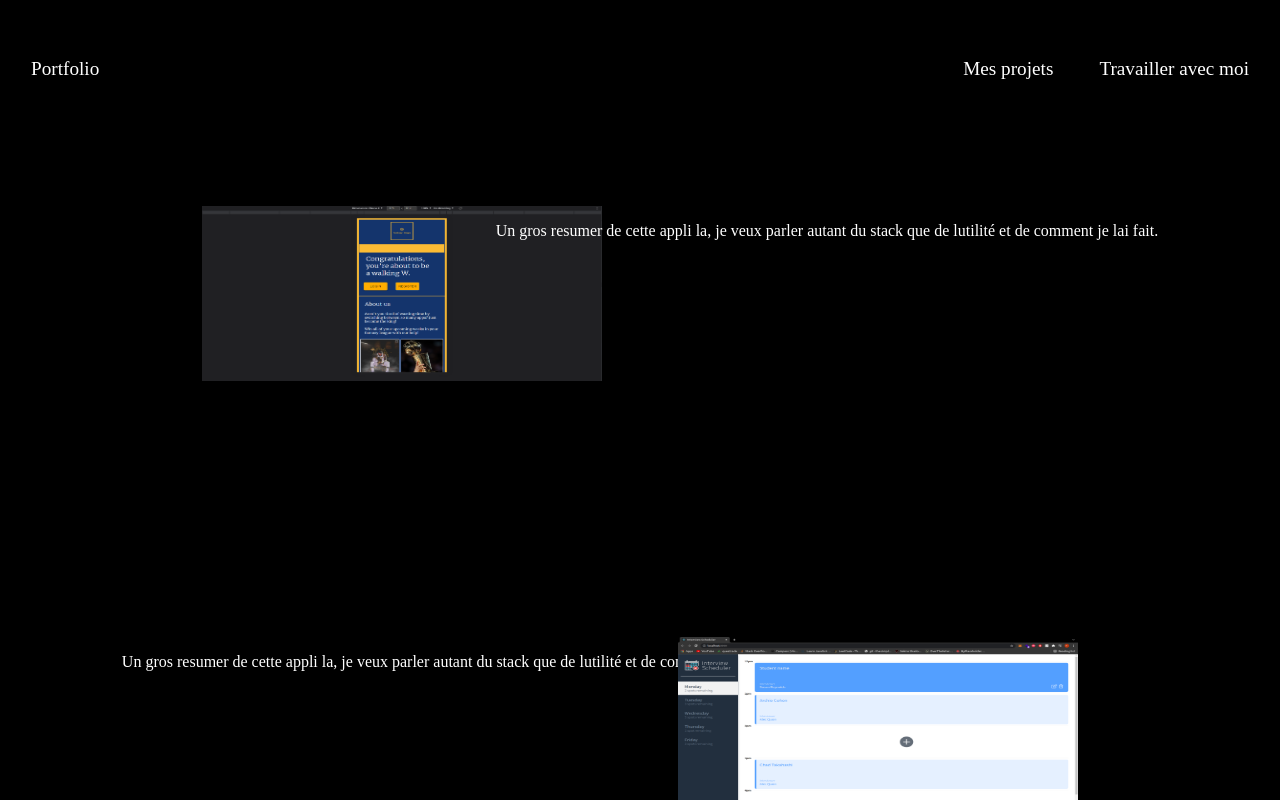
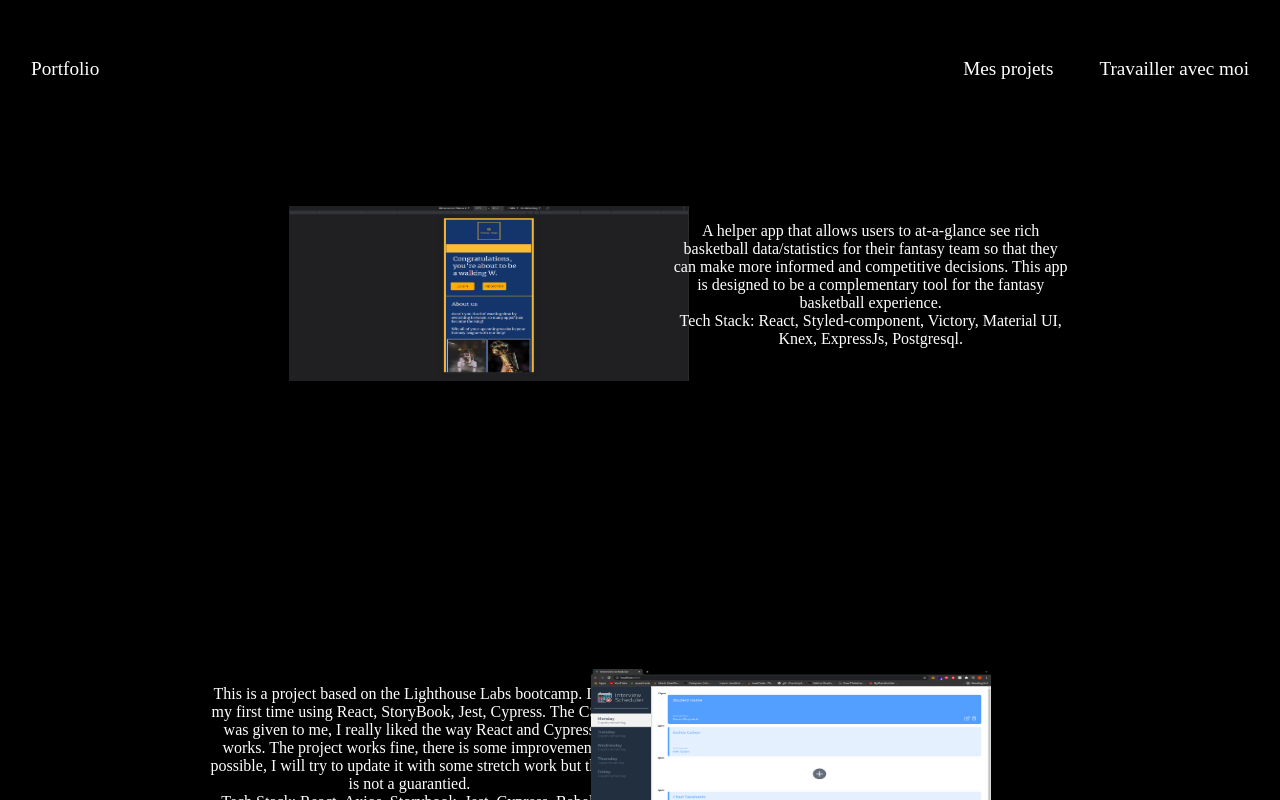
Before and after one commit to franccy29/portefolio, a React (Create React App) app: page / in a window 1280 px wide. Both pictures are taken after a click on the element "Mes projets". Shown: the top 800 px of the page. Built offline with nearby package versions, Linux system fonts and the light colour scheme.

Commit message:
tet en anglais est en place

```diff
--- a/src/components/Projet.jsx
+++ b/src/components/Projet.jsx
@@ -34,24 +34,33 @@ function Projet() {
       <div className={"football"} >
         <img src={footballImage} alt="calala" ref={gauche1} />
         <p ref={droite1} >
-          Un gros resumer de cette appli la, je veux parler autant du stack que de lutilité et de comment je lai fait.
+          A helper app that allows users to at-a-glance see rich basketball data/statistics for their fantasy team so that they
+          can make more informed and competitive decisions. This app is designed to be a complementary tool for the fantasy basketball
+          experience.
+          <br/>Tech Stack: React, Styled-component, Victory, Material UI, Knex, ExpressJs, Postgresql.
         </p>
       </div>
       <div className={"scheduler"} >
         <p ref={gauche2} >
-          Un gros resumer de cette appli la, je veux parler autant du stack que de lutilité et de comment je lai fait.
+          This is a project based on the Lighthouse Labs bootcamp. It's my first time using React, StoryBook, Jest, Cypress.
+          The CSS was given to me, I really liked the way React and Cypress works. The project works fine, there is some improvement possible,
+          I will try to update it with some stretch work but this is not a guarantied.
+          <br/>Tech Stack: React, Axios, Storybook, Jest, Cypress, Babel, Sass.
         </p>
         <img src={schedulerImage} alt="calala" ref={droite2} />
       </div>
       <div className={"tweeter"} >
         <img src={tweeterImage} alt="calala" ref={gauche3}  />
         <p ref={droite3} >
-          Un gros resumer de cette appli la, je veux parler autant du stack que de lutilité et de comment je lai fait.
+          Tweeter is a simple, single-page Twitter clone.
+          <br/>Tech Stack: jQuery, AJAX, Node, ExpressJs, MongoDB.
         </p>
       </div>
       <div className={"tinny"} >
         <p ref={gauche4}  >
-          Un gros resumer de cette appli la, je veux parler autant du stack que de lutilité et de comment je lai fait.
+          TinyApp is a full stack web application built with Node and Express that allows users to shorten long URLs (à la bit.ly).
+          <br/>Tech Stack: Chai, Mocha, Cookie-session, Ejs, ExpressJs.
+
         </p>
         <img src={tinnyImage} alt="calala" ref={droite4} />
       </div>
--- a/src/components/Travail.jsx
+++ b/src/components/Travail.jsx
@@ -7,10 +7,10 @@ function Travail() {
   return (
     <StyledTravail>
       <h3>Merci de vouloir travailler avec moi!</h3>
-      <span>voici mes coordonées:</span>
+      <h4>voici mes coordonées:</h4>
       <span>E-mail: francois.martineau97@gmail.com</span>
-      <span>Linked in: https://www.linkedin.com/in/francois-martineau97/</span>
-      <span>Mon résumer: https://resume.creddle.io/resume/992ulo9z2bs</span>
+      <a href="https://www.linkedin.com/in/francois-martineau97/">Mon Linked in</a>
+      <a href="https://resume.creddle.io/resume/992ulo9z2bs">Mon résumer</a>
     </StyledTravail>
   );
 }
--- a/src/styles/Projet.styles.jsx
+++ b/src/styles/Projet.styles.jsx
@@ -14,5 +14,10 @@ export const StyledProjet = styled.div`
       height: 175px;
       margin: 0 5em;
     }
+
+    & p {
+      width: 400px;
+      height: 175px;
+    }
   }
 `;
```
